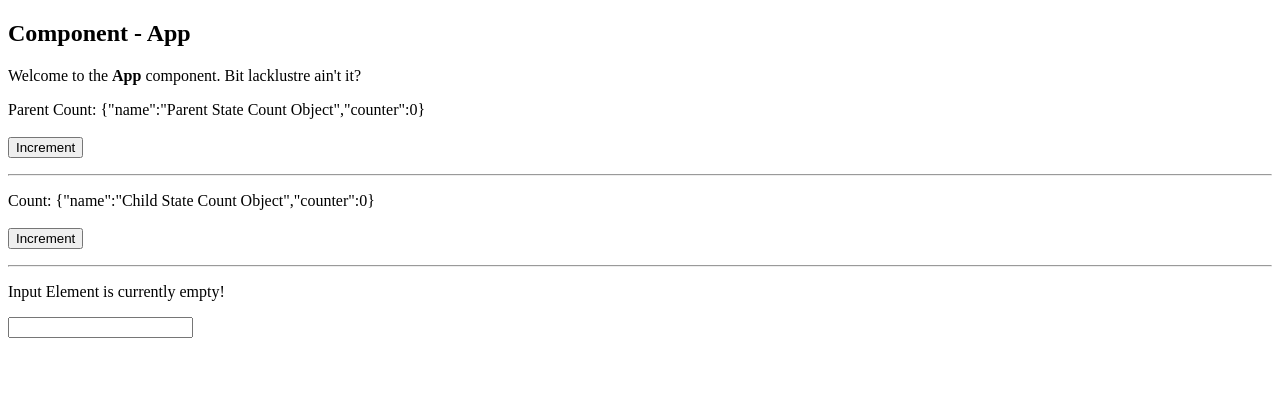
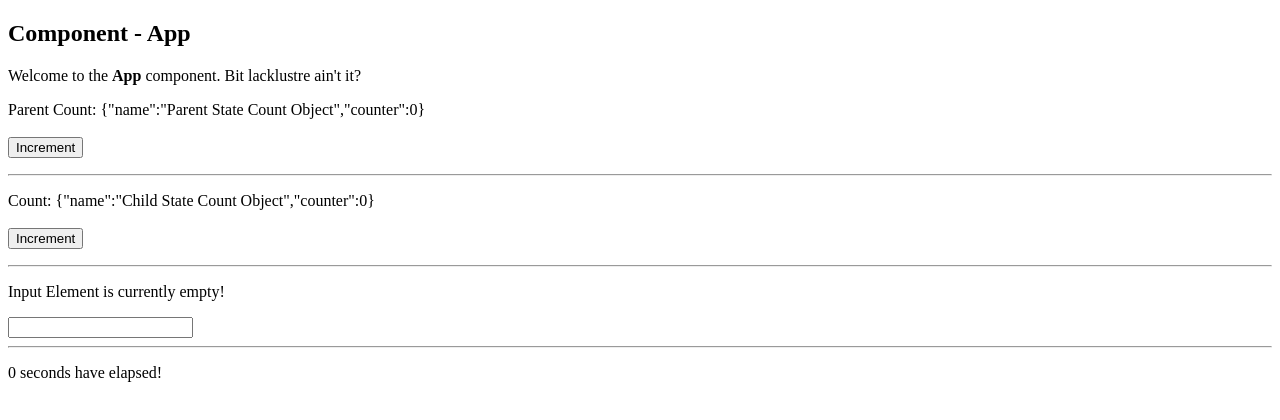
Before and after one commit to Mitadru47/React-Hooks-Test-App, a React (Vite) app: page / in a window 1280 px wide. Shown: the top 420 px of the page. Built offline with nearby package versions, Linux system fonts and the light colour scheme.

Commit message:
Establishing the need for Side Effect(s)
Exploring how re-rendering triggers diverging iteration(s) of the same setInterval call

```diff
--- a/src/components/App.jsx
+++ b/src/components/App.jsx
@@ -1,5 +1,6 @@
 import { useEffect, useState } from "react";
 import { Counter } from "./Counter";
+import { Clock } from "./Clock";
 
 function handleIncrement(event, count, setCount) {
 
@@ -42,6 +43,7 @@ function App() {
       <hr></hr>
 
       <Counter />
+      <Clock />
 
     </div>
   );
--- /dev/null
+++ b/src/components/Clock.jsx
@@ -0,0 +1,60 @@
+import { useState } from "react";
+
+export function Clock() {
+
+  const [ secondsCounter, setSecondsCounter ] = useState(0);
+  console.log("CLOCK COMPONENT RE-RENDERED!\nSecond Counter: " + secondsCounter);
+
+  // The setInterval() method calls a function at specified intervals (in milliseconds)
+  setInterval(() => {
+
+    console.log("SET INTERVAL RESOLVED!\nSecond Counter: " + secondsCounter);
+    setSecondsCounter(secondsCounter + 1);
+
+  }, 10000);  // 10s for better logging/understanding
+
+  return(
+
+    <>
+
+      <hr></hr>
+      <p>{secondsCounter} seconds have elapsed!</p>
+
+    </>
+  );
+}
+
+// VISUAL INTERPRETATION OF RENDERING PIPELINE //
+
+// Component Render
+// setInterval 1 Triggered
+// .
+// .
+// .
+
+// setInterval 1 Resolved
+// Component Re-Render
+
+// setInterval 1 Re-Triggered   - Standard setInterval Logic - Repeatedly calls a function or executes a code snippet, with a fixed time delay between each call
+// setInterval 2 Triggered      - Every component re-render triggers a NEW setInterval
+// .
+// .
+// .
+
+// setInterval 1 Resolved
+// Component Re-Render
+
+// setInterval 1 Re-Triggered   - Standard setInterval Logic - Repeatedly calls a function or executes a code snippet, with a fixed time delay between each call
+// setInterval 3 Triggered      - Every component re-render triggers a NEW setInterval
+// .
+// .
+// .
+
+// setInterval 2 Resolved
+// Component Re-Render
+
+// setInterval 2 Re-Triggered   - Standard setInterval Logic - Repeatedly calls a function or executes a code snippet, with a fixed time delay between each call
+// setInterval 4 Triggered      - Every component re-render triggers a NEW setInterval
+// .
+// .
+// .
```
